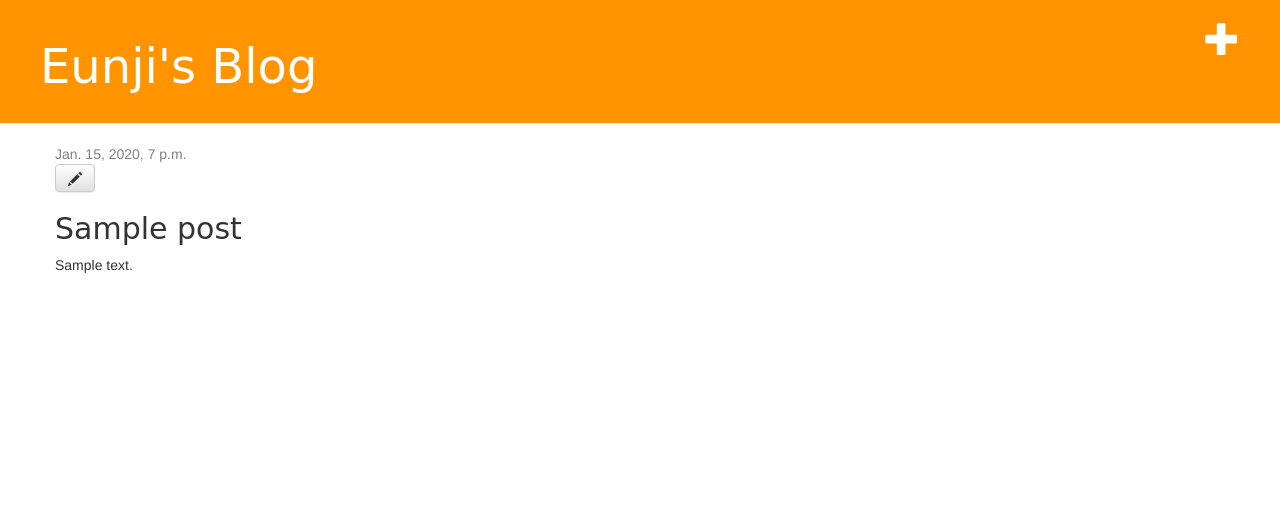
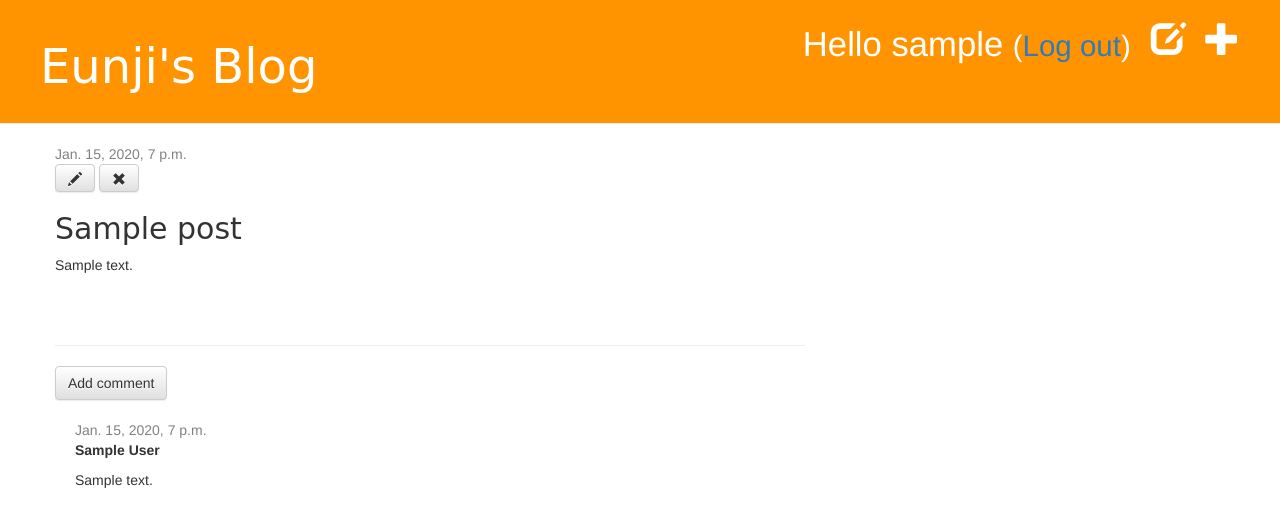
Before and after one commit to ezi-sab/BSc_FirstBlog, a Django app: page /post/1/ in a window 1280 px wide. Shown: the top 527 px of the page. Run offline with Django 3.2, Linux system fonts and the light colour scheme; a user stored in the database is signed in; tables that the repository leaves empty hold one stand-in row (values such as "Sample post"); some libraries are stand-ins or nearby versions.

Commit message:
Blog extension

```diff
--- a/blog/admin.py
+++ b/blog/admin.py
@@ -1,6 +1,7 @@
 from django.contrib import admin
-from .models import Post
+from .models import Post, Comment
 
 # Register your models here.
 
 admin.site.register(Post)
+admin.site.register(Comment)
--- a/blog/models.py
+++ b/blog/models.py
@@ -2,7 +2,6 @@ from django.conf import settings
 from django.db import models
 from django.utils import timezone
 
-# Create your models here.
 
 class Post(models.Model):
     author = models.ForeignKey(settings.AUTH_USER_MODEL, on_delete=models.CASCADE)
@@ -14,5 +13,23 @@ class Post(models.Model):
     def publish(self):
         self.published_date = timezone.now()
         self.save()
+
     def __str__(self):
         return self.title
+
+class Comment(models.Model):
+    post = models.ForeignKey('blog.Post', on_delete=models.CASCADE, related_name='comments')
+    author = models.CharField(max_length=200)
+    text = models.TextField()
+    created_date = models.DateTimeField(default=timezone.now)
+    approved_comment = models.BooleanField(default=False)
+
+    def approve(self):
+        self.approved_comment = True
+        self.save()
+
+    def __str__(self):
+        return self.text
+
+    def approved_comments(self):
+        return self.comments.filter(approved_comment=True)
--- a/blog/static/css/blog.css
+++ b/blog/static/css/blog.css
@@ -44,3 +44,7 @@ h1, h2, h3, h4 {
 .post h1 a, .post h1 a:visited {
     color: #000000;
 }
+
+.comment {
+    margin: 20px 0px 20px 20px;
+}
--- a/blog/templates/blog/base.html
+++ b/blog/templates/blog/base.html
@@ -13,15 +13,18 @@
         <div class="page-header">
             {% if user.is_authenticated %}
                 <a href="{% url 'post_new' %}" class="top-menu"><span class="glyphicon glyphicon-plus"></span></a>
-                {% endif %}
-            <h1><a href="/">Eunji's Blog</a></h1>
+                <a href="{% url 'post_draft_list' %}" class="top-menu"><span class="glyphicon glyphicon-edit"></span></a>
+                <p class="top-menu">Hello {{ user.username }} <small>(<a href="{% url 'logout' %}">Log out</a>)</small></p>
+            {% else %}
+                <a href="{% url 'login' %}" class="top-menu"><span class="glyphicon glyphicon-lock"></span></a>
+            {% endif %}
+                <h1><a href="/">Eunji's Blog</a></h1>
         </div>
-
         <div class="content container">
             <div class="row">
                 <div class="col-md-8">
-                    {% block content %}
-                    {% endblock %}
+                {% block content %}
+                {% endblock %}
                 </div>
             </div>
         </div>
--- a/blog/templates/blog/post_detail.html
+++ b/blog/templates/blog/post_detail.html
@@ -6,12 +6,35 @@
             <div class="date">
                 {{ post.published_date }}
             </div>
+        {% else %}
+            <a class="btn btn-default" href="{% url 'post_publish' pk=post.pk %}">Publish</a>
         {% endif %}
 
         {% if user.is_authenticated %}
             <a class="btn btn-default" href="{% url 'post_edit' pk=post.pk %}"><span class="glyphicon glyphicon-pencil"></span></a>
-        {% endif %}
+            <a class="btn btn-default" href="{% url 'post_remove' pk=post.pk %}"><span class="glyphicon glyphicon-remove"></span></a>
+            {% endif %}
         <h2>{{ post.title }}</h2>
         <p>{{ post.text|linebreaksbr }}</p>
     </div>
+
+    <hr>
+    <a class="btn btn-default" href="{% url 'add_comment_to_post' pk=post.pk %}">Add comment</a>
+    {% for comment in post.comments.all %}
+      {% if user.is_authenticated or comment.approved_comment %}
+        <div class="comment">
+            <div class="date">
+                {{ comment.created_date }}
+                {% if not comment.approved_comment %}
+                    <a class="btn btn-default" href="{% url 'comment_remove' pk=comment.pk %}"><span class="glyphicon glyphicon-remove"></span></a>
+                    <a class="btn btn-default" href="{% url 'comment_approve' pk=comment.pk %}"><span class="glyphicon glyphicon-ok"></span></a>
+                {% endif %}
+            </div>
+            <strong>{{ comment.author }}</strong>
+            <p>{{ comment.text|linebreaks }}</p>
+        </div>
+        {% endif %}
+    {% empty %}
+        <p>No comments here yet :(</p>
+    {% endfor %}
 {% endblock %}
--- a/blog/templates/blog/post_list.html
+++ b/blog/templates/blog/post_list.html
@@ -9,6 +9,7 @@
             </div>
             <h1><a href="{% url 'post_detail' pk=post.pk %}">{{ post.title }}</a></h1>
             <p>{{ post.text|linebreaksbr }}</p>
+            <a href="{% url 'post_detail' pk=post.pk %}">Comments: {{ post.approved_comments.count }}</a>
         </div>
     {% endfor %}
 {% endblock %}
--- a/blog/urls.py
+++ b/blog/urls.py
@@ -6,4 +6,10 @@ urlpatterns = [
     path('post/<int:pk>/', views.post_detail, name='post_detail'),
     path('post/new/', views.post_new, name='post_new'),
     path('post/<int:pk>/edit/', views.post_edit, name='post_edit'),
+    path('drafts/', views.post_draft_list, name='post_draft_list'),
+    path('post/<pk>/publish/', views.post_publish, name='post_publish'),
+    path('post/<pk>/remove/', views.post_remove, name='post_remove'),
+    path('post/<int:pk>/comment/', views.add_comment_to_post, name='add_comment_to_post'),
+    path('comment/<int:pk>/approve/', views.comment_approve, name='comment_approve'),
+    path('comment/<int:pk>/remove/', views.comment_remove, name='comment_remove'),
 ]
--- a/blog/views.py
+++ b/blog/views.py
@@ -1,9 +1,10 @@
 from django.shortcuts import render
 from django.utils import timezone
-from .models import Post
+from .models import Post, Comment
 from django.shortcuts import render, get_object_or_404
-from .forms import PostForm
+from .forms import PostForm, CommentForm
 from django.shortcuts import redirect
+from django.contrib.auth.decorators import login_required
 
 
 def post_list(request):
@@ -14,19 +15,20 @@ def post_detail(request, pk):
     post = get_object_or_404(Post, pk=pk)
     return render(request, 'blog/post_detail.html', {'post': post})
 
+@login_required
 def post_new(request):
     if request.method == "POST":
         form = PostForm(request.POST)
         if form.is_valid():
             post = form.save(commit=False)
             post.author = request.user
-            post.published_date = timezone.now()
             post.save()
             return redirect('post_detail', pk=post.pk)
     else:
         form = PostForm()
     return render(request, 'blog/post_edit.html', {'form': form})
 
+@login_required
 def post_edit(request, pk):
     post = get_object_or_404(Post, pk=pk)
     if request.method == "POST":
@@ -34,9 +36,50 @@ def post_edit(request, pk):
         if form.is_valid():
             post = form.save(commit=False)
             post.author = request.user
-            post.published_date = timezone.now()
             post.save()
             return redirect('post_detail', pk=post.pk)
     else:
         form = PostForm(instance=post)
     return render(request, 'blog/post_edit.html', {'form': form})
+
+@login_required
+def post_draft_list(request):
+    posts = Post.objects.filter(published_date__isnull=True).order_by('created_date')
+    return render(request, 'blog/post_draft_list.html', {'posts': posts})
+
+@login_required
+def post_publish(request, pk):
+    post = get_object_or_404(Post, pk=pk)
+    post.publish()
+    return redirect('post_detail', pk=pk)
+
+@login_required
+def post_remove(request, pk):
+    post = get_object_or_404(Post, pk=pk)
+    post.delete()
+    return redirect('post_list')
+
+def add_comment_to_post(request, pk):
+    post = get_object_or_404(Post, pk=pk)
+    if request.method == "POST":
+        form = CommentForm(request.POST)
+        if form.is_valid():
+            comment = form.save(commit=False)
+            comment.post = post
+            comment.save()
+            return redirect('post_detail', pk=post.pk)
+    else:
+        form = CommentForm()
+    return render(request, 'blog/add_comment_to_post.html', {'form': form})
+
+@login_required
+def comment_approve(request, pk):
+    comment = get_object_or_404(Comment, pk=pk)
+    comment.approve()
+    return redirect('post_detail', pk=comment.post.pk)
+
+@login_required
+def comment_remove(request, pk):
+    comment = get_object_or_404(Comment, pk=pk)
+    comment.delete()
+    return redirect('post_detail', pk=comment.post.pk)
--- a/mysite/settings.py
+++ b/mysite/settings.py
@@ -121,3 +121,4 @@ USE_TZ = True
 STATIC_URL = '/static/'
 STATIC_ROOT = os.path.join(BASE_DIR, 'static')
 MESSAGE_STORAGE = 'django.contrib.messages.storage.session.SessionStorage'
+LOGIN_REDIRECT_URL = '/'
--- a/mysite/urls.py
+++ b/mysite/urls.py
@@ -16,7 +16,11 @@ Including another URLconf
 from django.contrib import admin
 from django.urls import path, include
 
+from django.contrib.auth import views
+
 urlpatterns = [
     path('admin/', admin.site.urls),
+    path('accounts/login/', views.LoginView.as_view(), name='login'),
+    path('accounts/logout/', views.LogoutView.as_view(next_page='/'), name='logout'),
     path('', include('blog.urls')),
 ]
```
Also changed, not shown: blog/forms.py (+7 -1 lines), blog/templates/blog/add_comment_to_post.html (added, +9 -0 lines), blog/templates/blog/post_draft_list.html (added, +11 -0 lines), blog/templates/registration/login.html (added, +24 -0 lines), blog/migrations/0002_comment.py (added).
